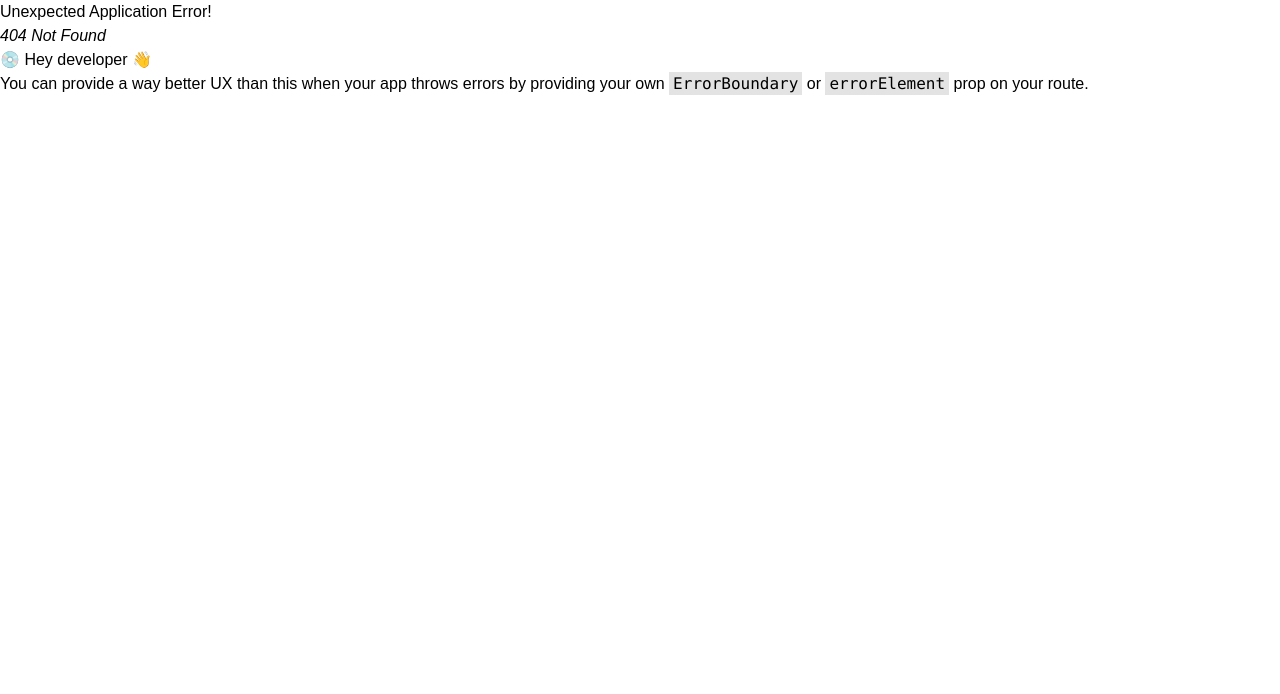
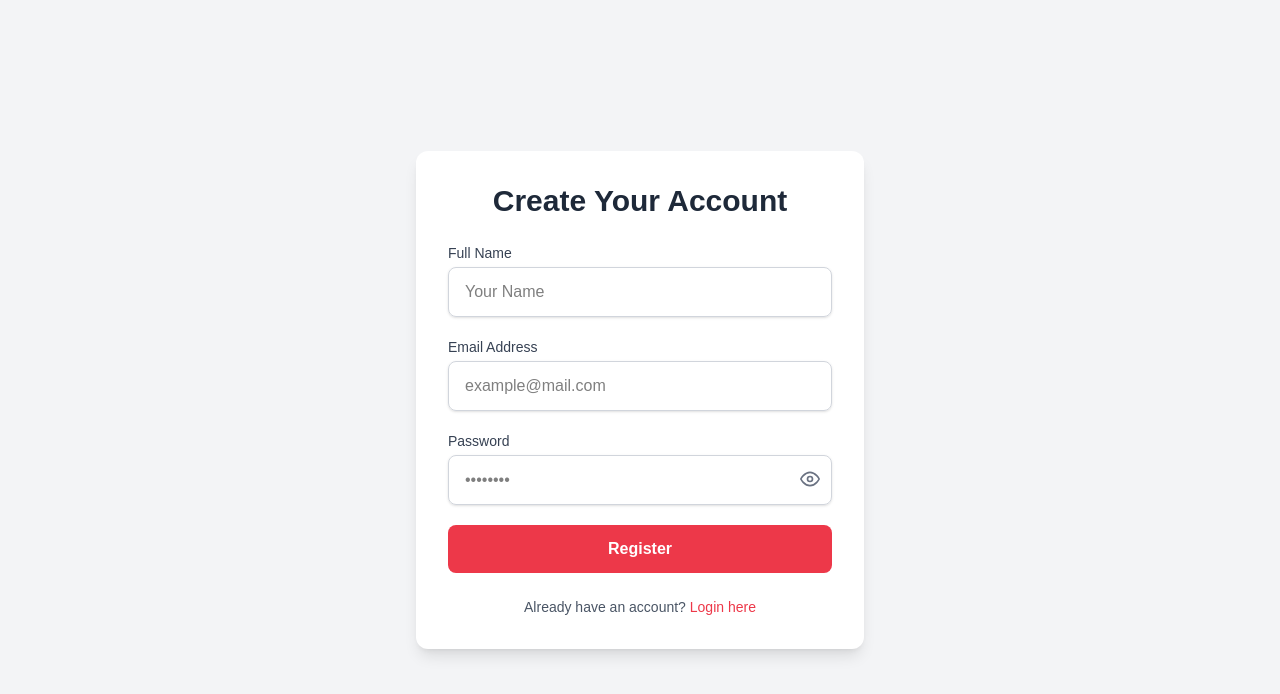
Before and after one commit to sabbirahamedsiam101/swagbay-e-commerce, a React (Vite) app in the folder client/: page /register in a window 1280 px wide. Before the commit this address had no page. Shown: the top 694 px of the page. Built offline with nearby package versions, Linux system fonts and the light colour scheme.

Commit message:
make the register component

```diff
--- /dev/null
+++ b/client/src/Components/Register.jsx
@@ -0,0 +1,124 @@
+import React, { useState } from "react";
+import { Link } from "react-router";
+import { FiEye, FiEyeOff } from "react-icons/fi";
+
+function Register() {
+  const [showPassword, setShowPassword] = useState(false);
+  const [loading, setLoading] = useState(false);
+  const [message, setMessage] = useState("");
+
+  const handleRegister = (e) => {
+    e.preventDefault();
+    setMessage("");
+    setLoading(true);
+
+    const formData = e.target;
+    const name = formData.name.value.trim();
+    const email = formData.email.value.trim();
+    const password = formData.password.value;
+
+    const emailRegex = /^[^\s@]+@[^\s@]+\.[^\s@]+$/;
+
+    // Validation
+    if (!emailRegex.test(email)) {
+      setMessage("Please enter a valid email address.");
+      setLoading(false);
+      return;
+    }
+
+    if (password.length < 6) {
+      setMessage("Password must be at least 6 characters long.");
+      setLoading(false);
+      return;
+    }
+
+    const user = { name, email, password };
+    console.log(user);
+
+    // Simulate API call
+    setTimeout(() => {
+      setLoading(false);
+      // Handle successful registration
+    }, 1500);
+  };
+
+  return (
+    <section className="min-h-screen flex items-center justify-center bg-gray-100 px-4">
+      <div className="w-full max-w-md bg-white rounded-xl shadow-lg p-8 space-y-6">
+        <h2 className="text-3xl font-bold text-center text-gray-800">Create Your Account</h2>
+        <form onSubmit={handleRegister} className="space-y-5">
+          <div>
+            <label htmlFor="name" className="block text-sm font-medium text-gray-700 mb-1">
+              Full Name
+            </label>
+            <input
+              type="text"
+              name="name"
+              id="name"
+              required
+              placeholder="Your Name"
+              className="w-full px-4 py-3 border border-gray-300 rounded-lg shadow-sm focus:outline-none focus:ring-2 focus:ring-primary"
+            />
+          </div>
+
+          <div>
+            <label htmlFor="email" className="block text-sm font-medium text-gray-700 mb-1">
+              Email Address
+            </label>
+            <input
+              type="email"
+              name="email"
+              id="email"
+              required
+              placeholder="example@mail.com"
+              className="w-full px-4 py-3 border border-gray-300 rounded-lg shadow-sm focus:outline-none focus:ring-2 focus:ring-primary"
+            />
+          </div>
+
+          <div className="relative">
+            <label htmlFor="password" className="block text-sm font-medium text-gray-700 mb-1">
+              Password
+            </label>
+            <input
+              type={showPassword ? "text" : "password"}
+              name="password"
+              id="password"
+              required
+              placeholder="••••••••"
+              className="w-full px-4 py-3 pr-12 border border-gray-300 rounded-lg shadow-sm focus:outline-none focus:ring-2 focus:ring-primary"
+            />
+            <button
+              type="button"
+              onClick={() => setShowPassword((prev) => !prev)}
+              className="absolute right-3 top-[38px] text-gray-500 hover:text-gray-700 focus:outline-none"
+              aria-label={showPassword ? "Hide password" : "Show password"}
+            >
+              {showPassword ? <FiEyeOff size={20} /> : <FiEye size={20} />}
+            </button>
+          </div>
+
+          {message && <p className="text-red-500 text-sm">{message}</p>}
+
+          <button
+            type="submit"
+            disabled={loading}
+            className={`w-full py-3 font-semibold rounded-lg text-white transition-all duration-300 ${
+              loading ? "bg-indigo-300 cursor-not-allowed" : "bg-primary hover:bg-indigo-700"
+            }`}
+          >
+            {loading ? "Creating account..." : "Register"}
+          </button>
+        </form>
+
+        <div className="text-sm text-center text-gray-600">
+          Already have an account?{" "}
+          <Link to="/login" className="text-primary font-medium hover:underline">
+            Login here
+          </Link>
+        </div>
+      </div>
+    </section>
+  );
+}
+
+export default Register;
--- a/client/src/routers/router.jsx
+++ b/client/src/routers/router.jsx
@@ -8,6 +8,7 @@ import Search from "../Pages/search/Search";
 import ShopPage from "../Pages/shop/ShopPage";
 import ProducDetails from "../Pages/shop/ProducDetails/ProducDetails";
 import Login from "../Components/Login";
+import Register from "../Components/Register";
 const router = createBrowserRouter([
   {
     path: "/",
@@ -25,6 +26,10 @@ const router = createBrowserRouter([
     path: "/login",
     Component: Login,
   },
+  {
+    path: "/register",
+    Component: Register,
+  },
 ]);
 
 export default router;
```
